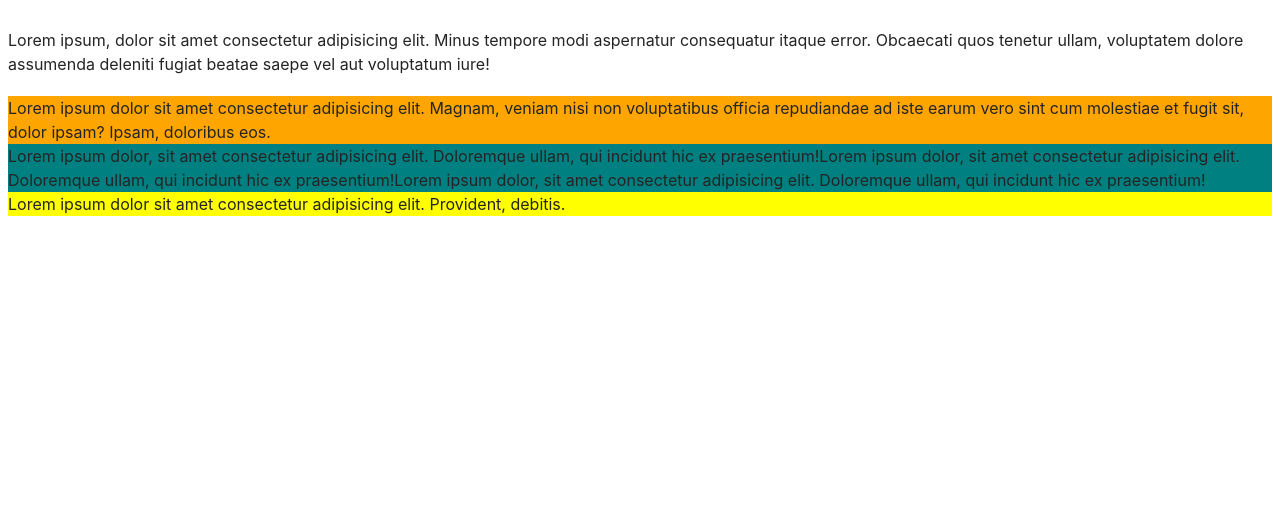
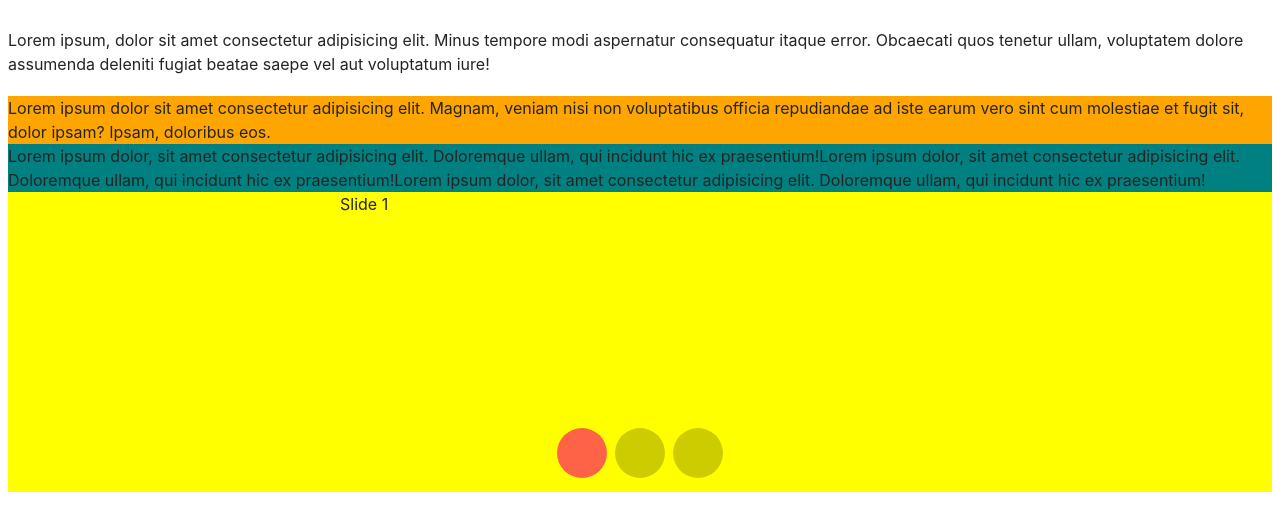
Before and after one commit to Nikson0705/project-1-2, a website built with Vite: page src/index.html in a window 1280 px wide. Built offline with nearby package versions, Linux system fonts and the light colour scheme.

Commit message:
add slider

```diff
--- a/src/css/video.css
+++ b/src/css/video.css
@@ -1,3 +1,14 @@
 .video {
   background-color: yellow;
 }
+.swiper {
+  width: 600px;
+  height: 300px;
+}
+.swiper-pagination-bullet {
+  width: 50px;
+  height: 50px;
+}
+.swiper-pagination-bullet-active {
+  background-color: tomato;
+}
--- a/src/index.html
+++ b/src/index.html
@@ -5,6 +5,10 @@
     <link rel="icon" type="image/svg+xml" href="/favicon.svg" />
     <meta name="viewport" content="width=device-width, initial-scale=1.0" />
     <title>Vanilla App Template</title>
+    <link
+      rel="stylesheet"
+      href="https://cdn.jsdelivr.net/npm/swiper@10/swiper-bundle.min.css"
+    />
     <link rel="stylesheet" href="./css/styles.css" />
   </head>
   <body>
@@ -15,6 +19,7 @@
       <load src="partials/video.html" />
       <load src="partials/customers.html" />
     </main>
+    <script src="https://cdn.jsdelivr.net/npm/swiper@10/swiper-bundle.min.js"></script>
     <script type="module" src="/main.js"></script>
   </body>
 </html>
--- /dev/null
+++ b/src/js/slider.js
@@ -0,0 +1,22 @@
+const swiper = new Swiper('.swiper', {
+  // Optional parameters
+  direction: 'horizontal',
+  loop: true,
+
+  // If we need pagination
+  pagination: {
+      el: '.swiper-pagination',
+      clickable: true,
+  },
+
+  // Navigation arrows
+  navigation: {
+    nextEl: '.swiper-button-next',
+    prevEl: '.swiper-button-prev',
+  },
+
+  // And if we need scrollbar
+  scrollbar: {
+    el: '.swiper-scrollbar',
+  },
+});
--- a/src/main.js
+++ b/src/main.js
@@ -0,0 +1 @@
+import './js/slider'
--- a/src/partials/video.html
+++ b/src/partials/video.html
@@ -1,3 +1,22 @@
 <section class="video">
-  <p>Lorem ipsum dolor sit amet consectetur adipisicing elit. Provident, debitis.</p>
+  <!-- Slider main container -->
+  <div class="swiper">
+    <!-- Additional required wrapper -->
+    <div class="swiper-wrapper">
+      <!-- Slides -->
+      <div class="swiper-slide">Slide 1</div>
+      <div class="swiper-slide">Slide 2</div>
+      <div class="swiper-slide">Slide 3</div>
+      ...
+    </div>
+    <!-- If we need pagination -->
+    <div class="swiper-pagination"></div>
+
+    <!-- If we need navigation buttons -->
+    <!-- <div class="swiper-button-prev"></div>
+    <div class="swiper-button-next"></div> -->
+
+    <!-- If we need scrollbar -->
+    <!-- <div class="swiper-scrollbar"></div> -->
+  </div>
 </section>
```
